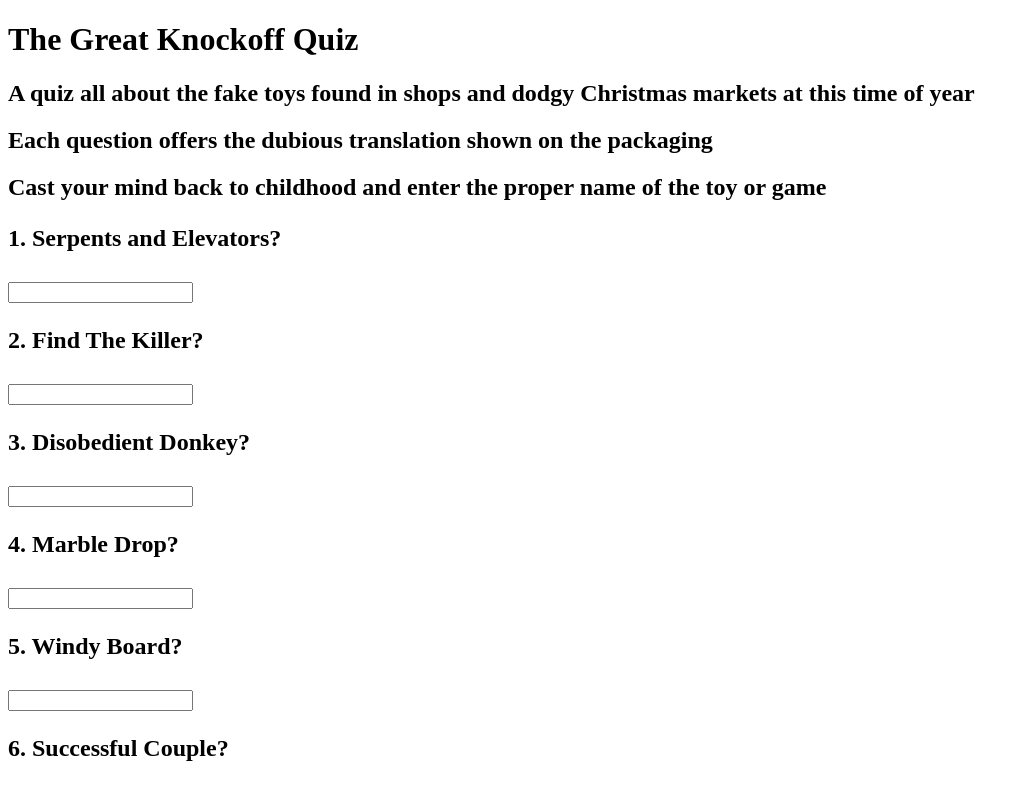
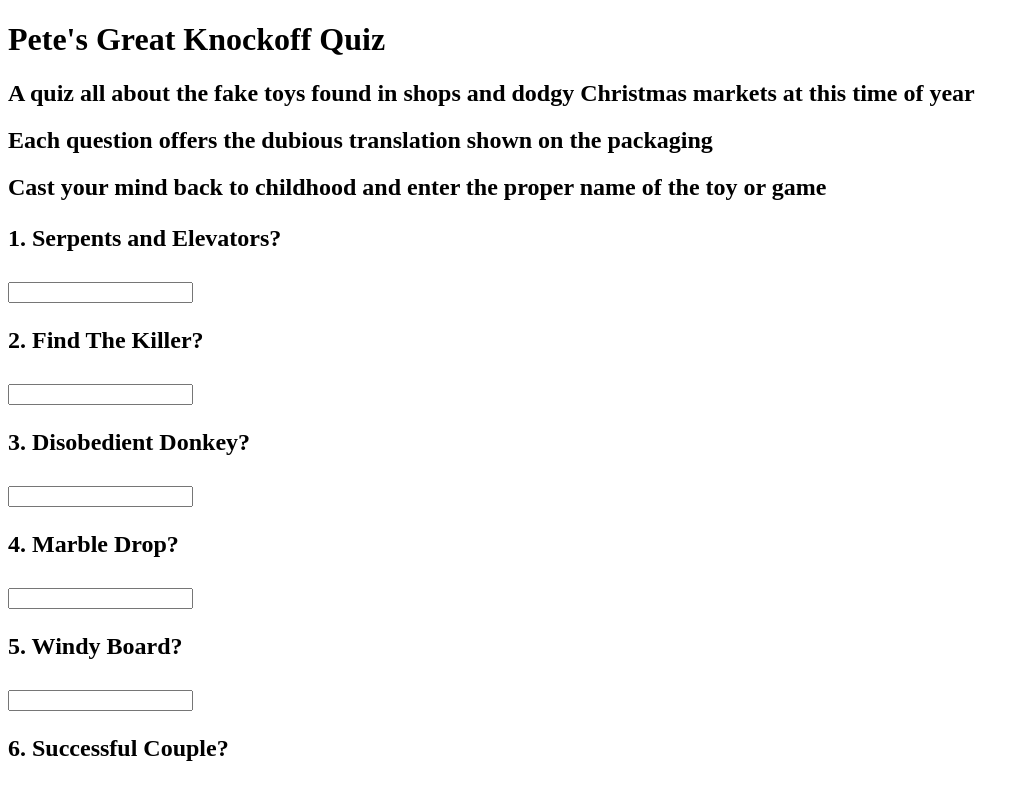
Before and after one commit to PeteSpringfield/my-first-static-web-app, a website: page src/index.html in a window 1280 px wide. Shown: the top 789 px of the page, without its empty margins (0-1030 px from the left). Drawn offline with Linux system fonts and the light colour scheme.

Commit message:
Update index.html
Testing Commit on Laptop

```diff
--- a/src/index.html
+++ b/src/index.html
@@ -1,10 +1,10 @@
 <!DOCTYPE html>
 <html>
 <head>
-    <title>The Great Knockoff Quiz</title>
+    <title>Pete's Great Knockoff Quiz</title>
 </head>
 <body>
-    <h1>The Great Knockoff Quiz</h1>
+    <h1>Pete's Great Knockoff Quiz</h1>
     <h2>A quiz all about the fake toys found in shops and dodgy Christmas markets at this time of year</h2>
   <h2> Each question offers the dubious translation shown on the packaging </h2>
 
```
